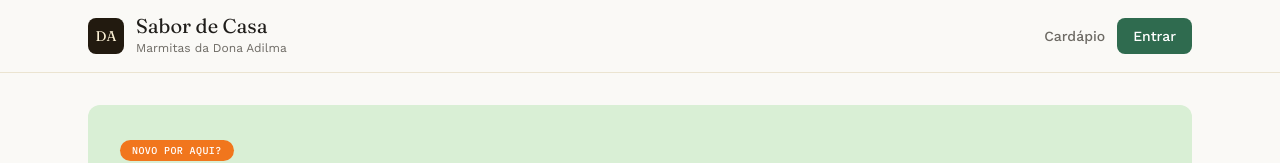
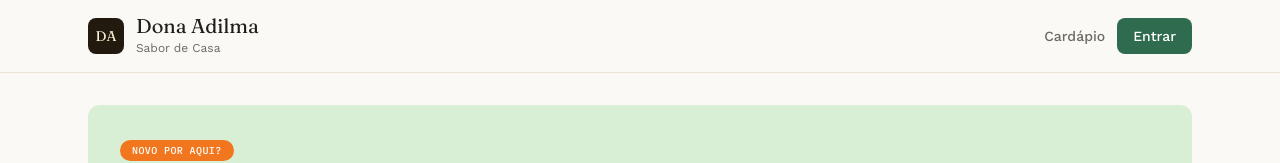
Before and after one commit to dinotusk/marmitas-dona-adilma, a React (Vite) app in the folder frontend/: page / in a window 1280 px wide. Shown: the top 163 px of the page. Built offline with nearby package versions, Linux system fonts and the light colour scheme; no server answers.

Commit message:
Ajusta titulo do cabecalho do cliente

```diff
--- a/frontend/src/components/layout/ClienteLayout.tsx
+++ b/frontend/src/components/layout/ClienteLayout.tsx
@@ -14,8 +14,8 @@ export function ClienteLayout({ children }: { children: ReactNode }) {
               DA
             </span>
             <span>
-              <span className="block font-display text-xl leading-none text-ink">Sabor de Casa</span>
-              <span className="mt-1 hidden text-xs text-ink-soft sm:block">Marmitas da Dona Adilma</span>
+              <span className="block font-display text-xl leading-none text-ink">Dona Adilma</span>
+              <span className="mt-1 block text-xs text-ink-soft">Sabor de Casa</span>
             </span>
           </Link>
 
```
